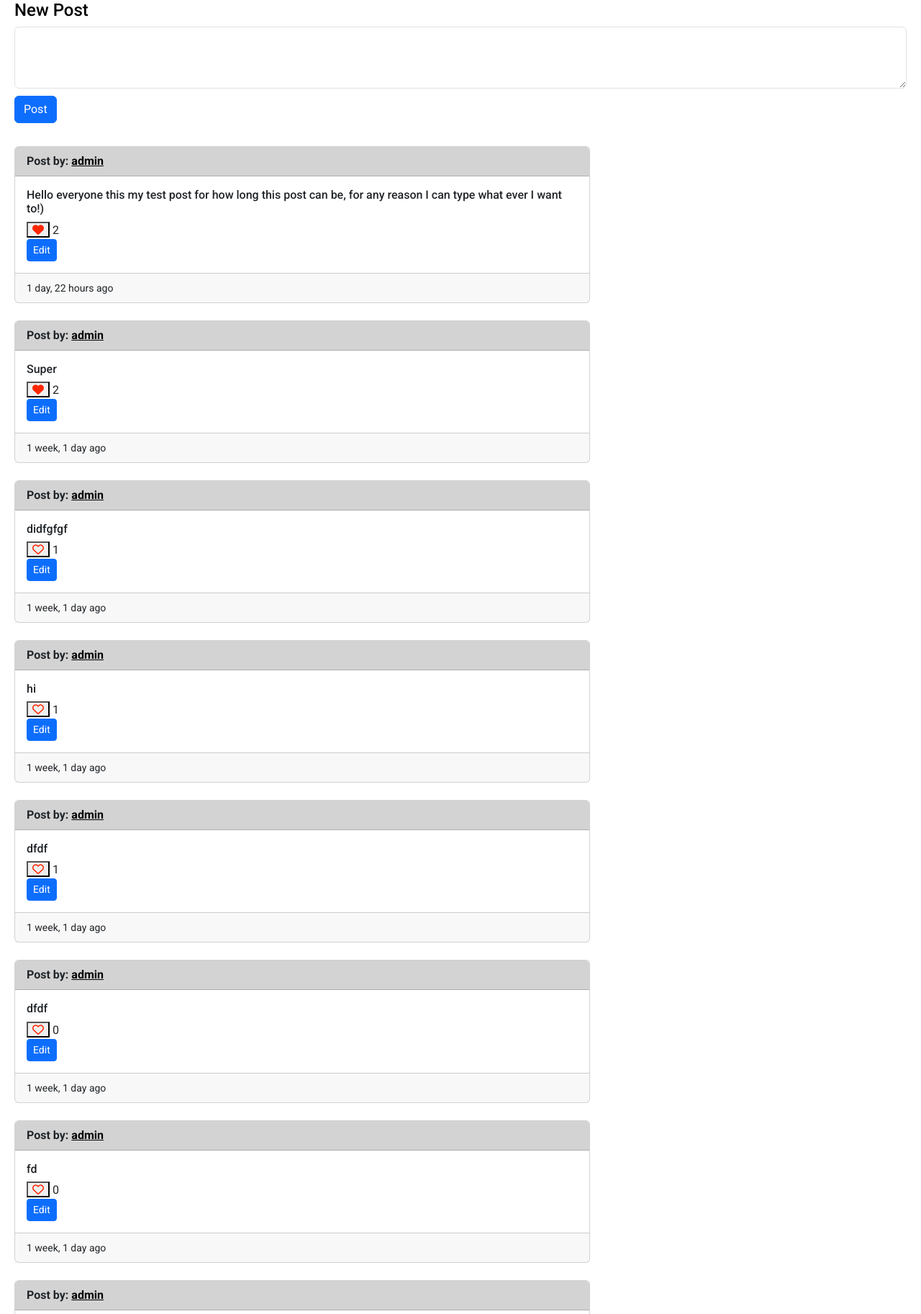
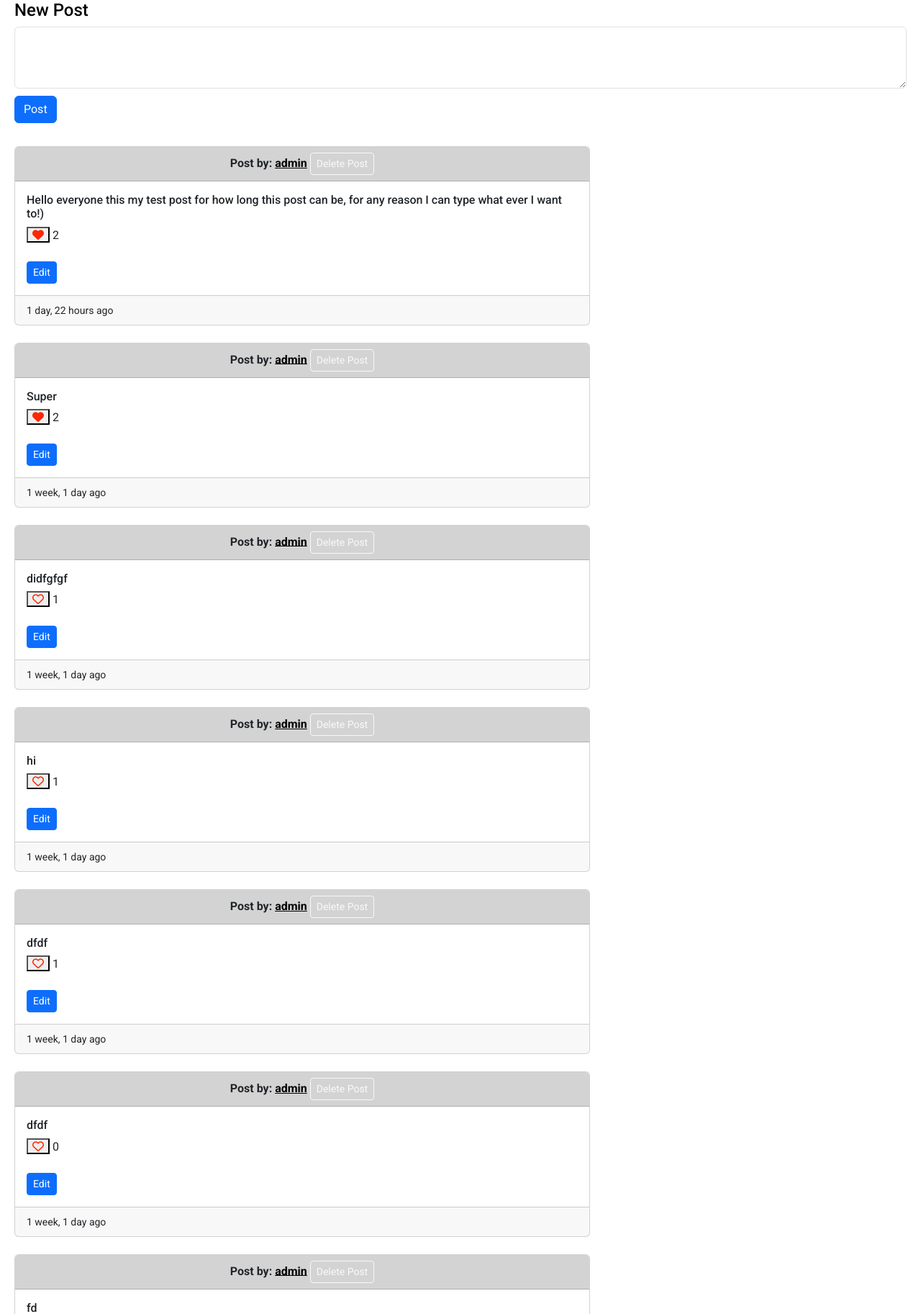
Before and after one commit to Vadzimdi/Social_Media, a Django app: page / in a window 1280 px wide. Shown: the part 146-1971 px from the top of the page at 72% size. Run offline with Django 4.2, Linux system fonts and the light colour scheme; a user stored in the database is signed in; data comes from the database, SQL or seed files in the repository; both versions use the stored data as it was after the commit; some libraries are stand-ins or nearby versions.

Commit message:
finished

```diff
--- a/web/templates/web/index.html
+++ b/web/templates/web/index.html
@@ -48,6 +48,10 @@
             })
         }
 
+        function deletePost(id){
+            fetch(`/delete_post/${id}`)
+        }
+
     </script>
 
     <h2>All Posts</h2>
@@ -66,9 +70,31 @@
     {% endif %}
     {% for post in allposts %}
         <div class="card" style="max-width: 50rem;">
-            <div style="background-color:lightgray;" class="card-header">
+            <div style="background-color:lightgray;" class="card-header text-center">
                 {% if user.is_authenticated %}
-                    <strong>Post by: <a style="color: black;" href="{% url 'profileforuserid' post.user.id %}">{{ post.user }}</a></strong>
+                    <strong >Post by: <a  style="color: black;" href="{% url 'profileforuserid' post.user.id %}">{{ post.user }}</a></strong>
+                    {% if current_user == post.user %}
+                        <button  type="button" class="btn btn-outline-light btn-sm " data-bs-toggle="modal" data-bs-target="#deletePostModal">
+                            Delete Post
+                        </button>
+                        <div class="modal fade" id="deletePostModal" tabindex="-1" aria-labelledby="deletePostModalLabel" aria-hidden="true">
+                            <div class="modal-dialog">
+                              <div class="modal-content">
+                                <div class="modal-header">
+                                  <button type="button" class="btn-close" data-bs-dismiss="modal" aria-label="Close"></button>
+                                </div>
+                                <div class="modal-body">
+                                  Are you sure, you want to delete this post?
+                                </div>
+                                <div class="modal-footer">
+                                  <button type="button" class="btn btn-secondary" data-bs-dismiss="modal">No</button>
+                                  <a href="{% url 'delete_post' post.id %}" class="btn btn-primary">Yes</a>
+                                </div>
+                              </div>
+                            </div>
+                          </div>
+                    {% endif %}
+
                 {% else %}
                     <strong>Post by: <a style="color: black;" href="{% url 'login' %}">{{ post.user }}</a></strong>
                 {% endif %}
@@ -86,6 +112,7 @@
                 {% endif %}
                 {% if current_user == post.user %}
                 <!-- Button trigger modal -->
+                <br>
                 <br>
                     <button type="button" class="btn btn-primary btn-sm" data-bs-toggle="modal" data-bs-target="#post_model{{ post.id }}">
                         Edit
--- a/web/templates/web/userprofile.html
+++ b/web/templates/web/userprofile.html
@@ -86,8 +86,10 @@
                 {% else %}
                     <a href="{% url 'login' %}" class="fa-regular fa-heart" style="color: #ff2600; text-decoration: none;" ></a> <span>{{ post.number_of_likes }}</span>
                 {% endif %}
+
+                {% if current_user == post.user and not_show_edit == None %}
                 <br>
-                {% if current_user == post.user and not_show_edit == None %}
+                <br>
                 <!-- Button trigger modal -->
                     <button type="button" class="btn btn-primary btn-sm" data-bs-toggle="modal" data-bs-target="#post_model{{ post.id }}">
                         Edit
--- a/web/urls.py
+++ b/web/urls.py
@@ -15,6 +15,8 @@ urlpatterns = [
     path("myfollowing", views.myfollowing, name="myfollowing"),
     path("post_edit/<int:post_id>", views.post_edit, name="post_edit"),
     path("change_like/<int:post_id>", views.change_like, name="change_like"),
+    path("delete_post/<int:post_id>", views.delete_post, name="delete_post"),
+
 
 
 
--- a/web/views.py
+++ b/web/views.py
@@ -28,7 +28,10 @@ def change_like(request, post_id):
         current_post.save()
         return JsonResponse({"message": "Like added"})
 
-
+def delete_post(request, post_id):
+    current_post = Post.objects.get(pk=post_id)
+    current_post.delete()
+    return HttpResponseRedirect(reverse('index'))
 
 def index(request):
     allposts = Post.objects.all().order_by('id').reverse()
@@ -178,6 +181,12 @@ def myfollowing(request):
             if person.followed == post.user:
                 followingpost.append(post)
 
+    whoyoulike = []
+    all_likes = Like.objects.all()
+    for like in all_likes:
+        if like.user == current_user:
+            whoyoulike.append(like.post.id)
+
     # Paginator
     paginator = Paginator(followingpost, 10)
     page_namber = request.GET.get('page')
@@ -185,7 +194,8 @@ def myfollowing(request):
 
     return render(request, "web/myfollowing.html", {
             "allposts": page_obj,
-            "current_user": current_user
+            "current_user": current_user,
+            "whoyoulike": whoyoulike
         })
 
 
```
Also changed, not shown: web/templates/web/myfollowing.html (+32 -1 lines), db.sqlite3.
